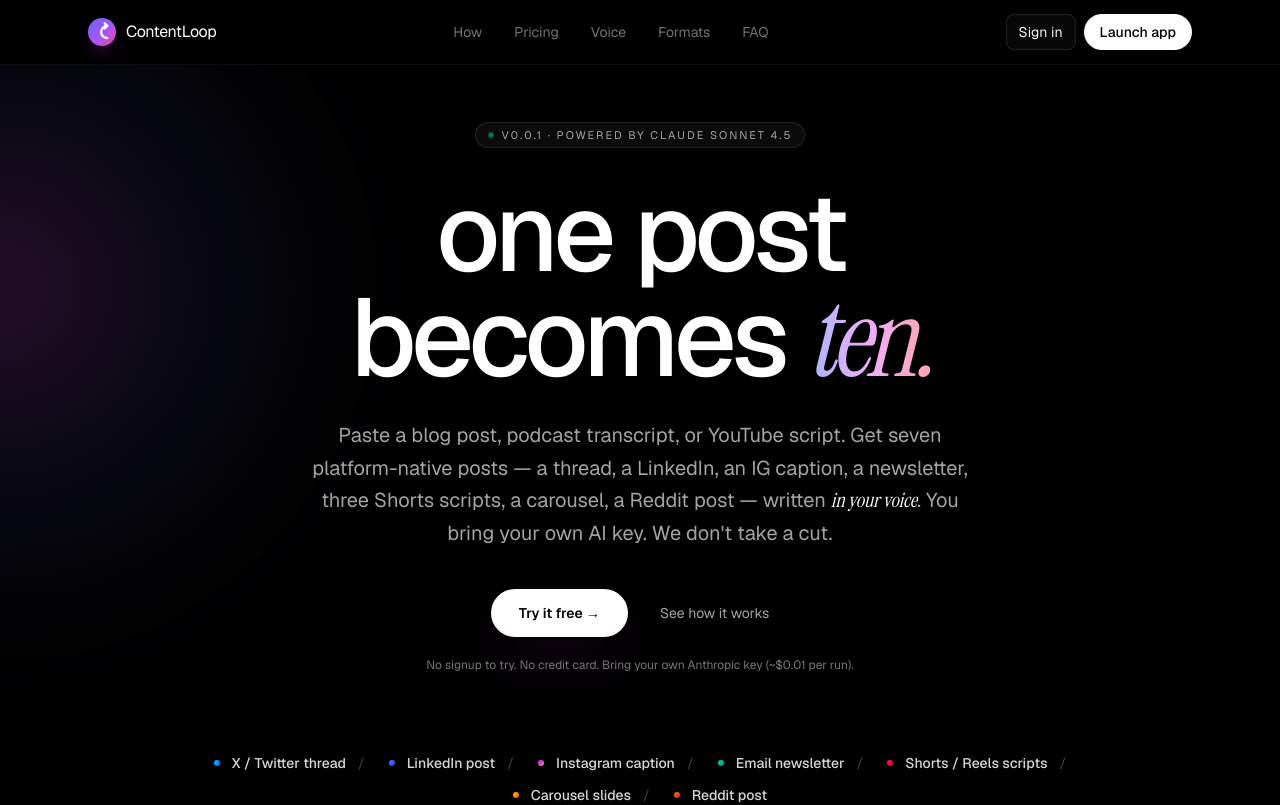
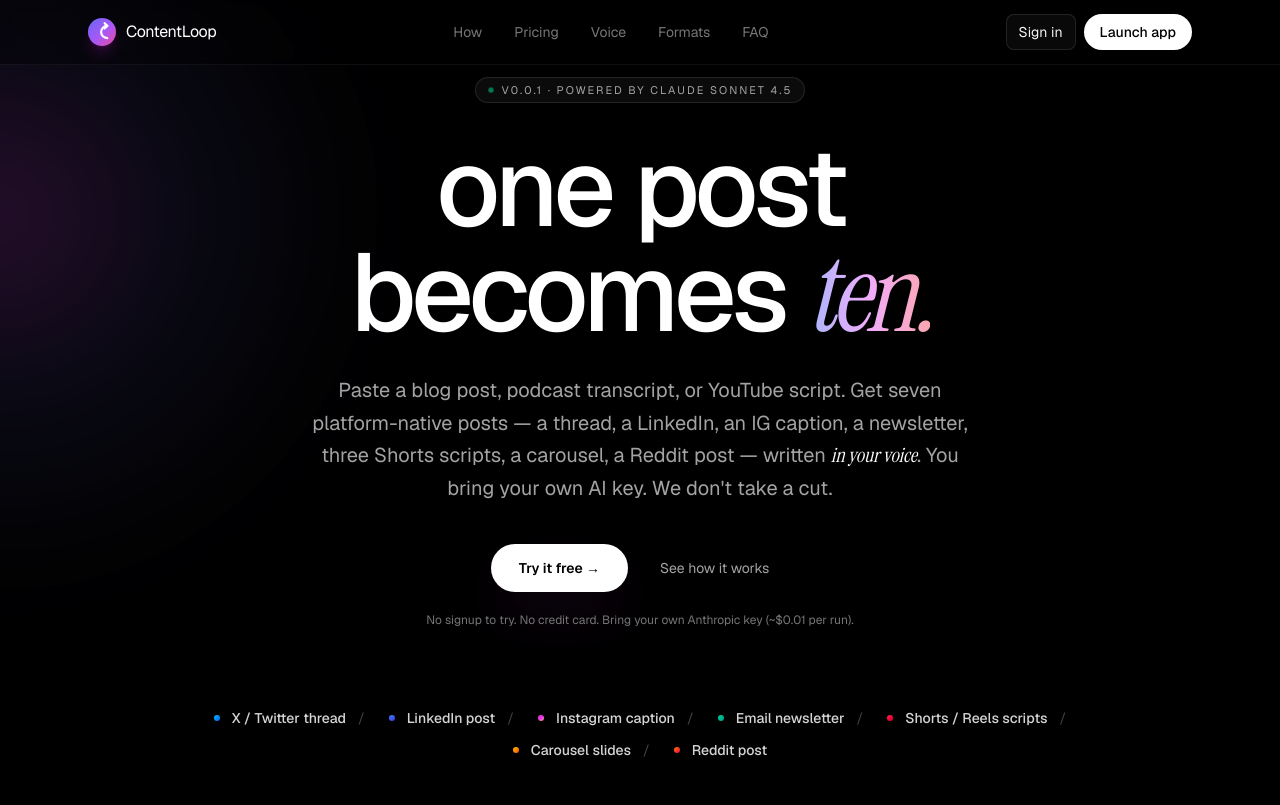
Before and after one commit to ErnestKostevich/ContentLoop, a Next.js app: page / in a window 1280 px wide. Shown: the top 805 px of the page. Built offline with nearby package versions, Linux system fonts and the light colour scheme; no server answers.

Commit message:
fix: tighten hero top spacing on landing page

```diff
--- a/app/page.tsx
+++ b/app/page.tsx
@@ -15,12 +15,12 @@ export default function LandingPage() {
   return (
     <>
       <div className="grain" aria-hidden />
-      <SiteHeader />
 
       {/* ─────────────────────────── HERO ─────────────────────────── */}
       <section className="relative isolate overflow-hidden">
         <div className="spotlight drift" aria-hidden />
-        <div className="relative z-10 mx-auto max-w-6xl px-4 pb-28 pt-10 sm:px-6 sm:pt-12 lg:pt-14">
+        <SiteHeader overlay />
+        <div className="relative z-10 mx-auto max-w-6xl px-4 pb-28 pt-[4.75rem] sm:px-6">
           <div className="mx-auto max-w-4xl text-center">
             <div className="mx-auto inline-flex items-center gap-2 rounded-full border border-white/10 bg-white/[0.04] px-3 py-1 text-[11px] uppercase tracking-[0.18em] text-neutral-400 backdrop-blur">
               <span className="relative inline-flex h-1.5 w-1.5 rounded-full bg-emerald-400 pulse-dot" />
--- a/components/site-header.tsx
+++ b/components/site-header.tsx
@@ -2,9 +2,15 @@ import Link from "next/link";
 import { AuthButtons } from "@/components/auth-buttons";
 import { BrandMark } from "@/components/brand-mark";
 
-export function SiteHeader() {
+export function SiteHeader({ overlay = false }: { overlay?: boolean }) {
   return (
-    <header className="sticky top-0 z-40 w-full border-b border-white/5 bg-black/60 backdrop-blur supports-[backdrop-filter]:bg-black/40">
+    <header
+      className={
+        overlay
+          ? "absolute inset-x-0 top-0 z-40 w-full border-b border-white/5 bg-black/60 backdrop-blur supports-[backdrop-filter]:bg-black/40"
+          : "sticky top-0 z-40 w-full border-b border-white/5 bg-black/60 backdrop-blur supports-[backdrop-filter]:bg-black/40"
+      }
+    >
       <div className="mx-auto flex h-16 max-w-6xl items-center justify-between px-4 sm:px-6">
         <Link
           href="/"
```
